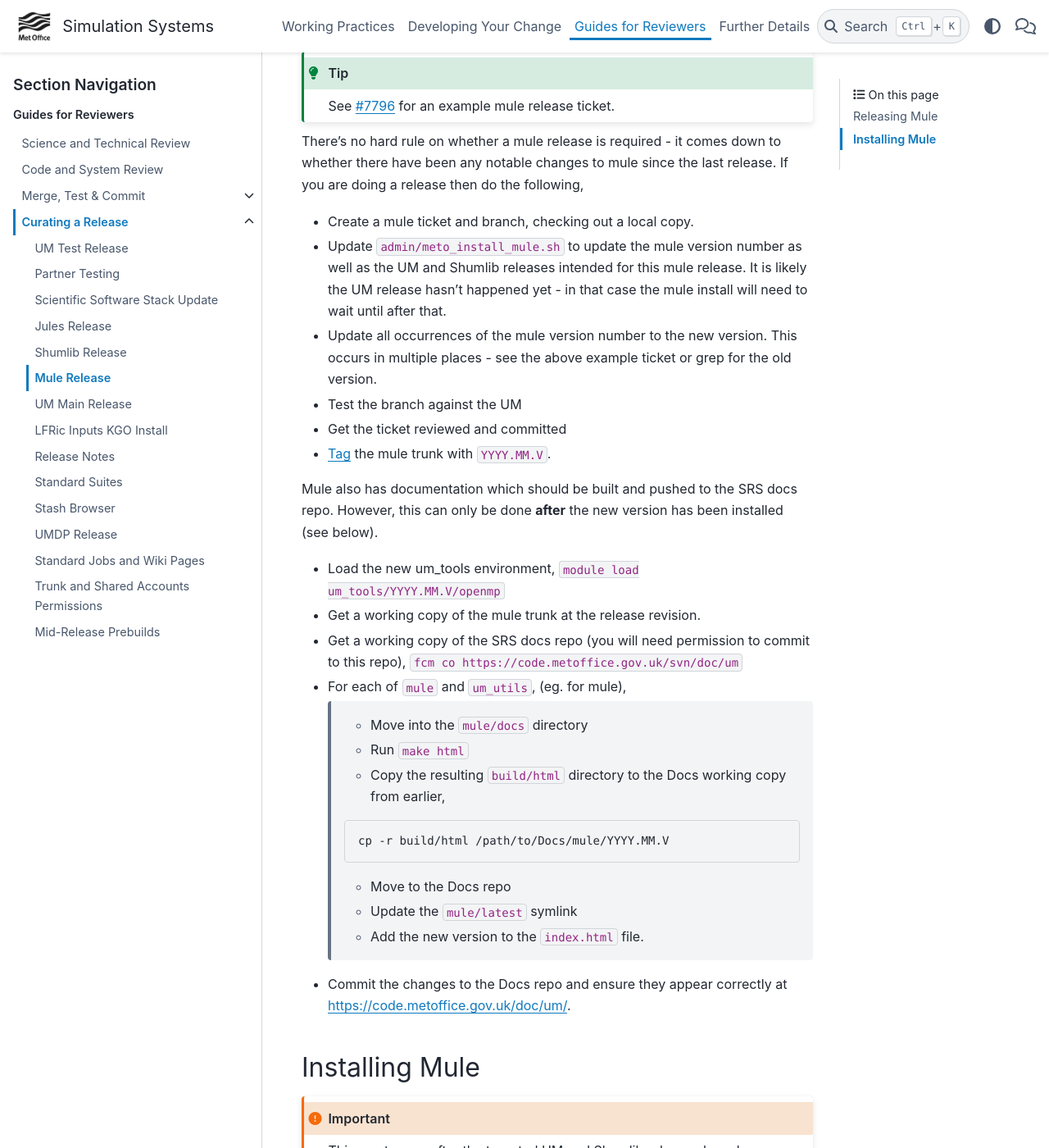
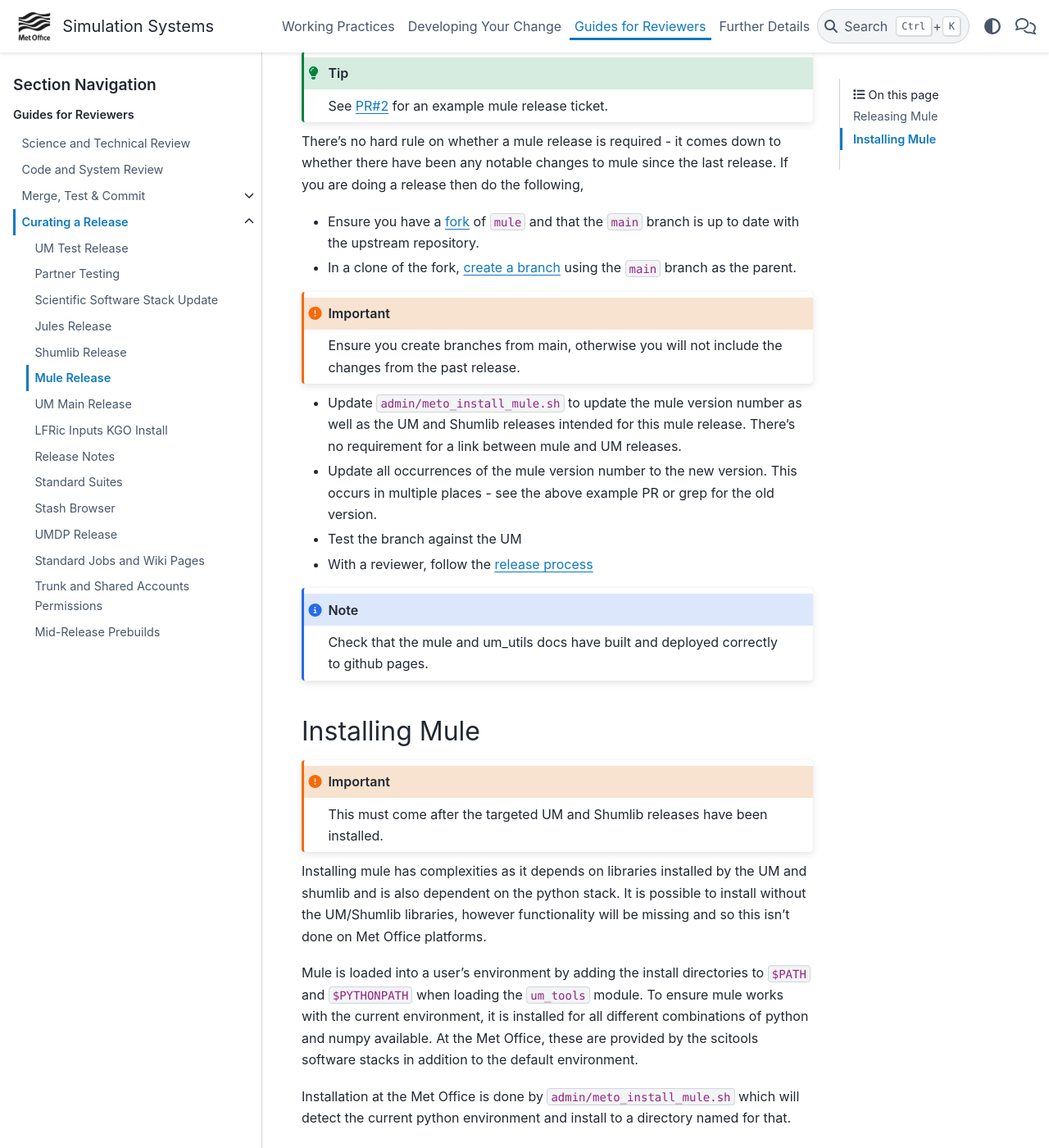
Before and after one commit to MetOffice/simulation-systems, a Sphinx documentation site: the page built from source/Reviewers/releases/mule_release.rst, in a window 1280 px wide and 1400 px high, scrolled down 330 px. Shown: the whole window at 82% size. Built offline with Sphinx 7.4.7 and the PyData theme 0.15.4, drawn with Linux system fonts in a browser that asks for light colours; some of the changed text lies outside the part shown.

Commit message:
mule,shumlib,jules

```diff
--- a/source/Reviewers/releases/mule_release.rst
+++ b/source/Reviewers/releases/mule_release.rst
@@ -14,51 +14,36 @@ Releasing Mule
 
 .. tip::
 
-    See `#7796 <https://code.metoffice.gov.uk/trac/um/ticket/7796>`__ for an
-    example mule release ticket.
+    See `PR#2 <https://github.com/MetOffice/mule/pull/2>`__ for an example mule
+    release ticket.
 
 There's no hard rule on whether a mule release is required - it comes down to
 whether there have been any notable changes to mule since the last release. If
 you are doing a release then do the following,
 
-* Create a mule ticket and branch, checking out a local copy.
+* Ensure you have a :ref:`fork <forking>` of ``mule`` and that the ``main``
+  branch is up to date with the upstream repository.
+* In a clone of the fork, :ref:`create a branch <create_branch>` using the
+  ``main`` branch as the parent.
+
+.. important::
+
+    Ensure you create branches from main, otherwise you will not include the
+    changes from the past release.
+
 * Update ``admin/meto_install_mule.sh`` to update the mule version number as
-  well as the UM and Shumlib releases intended for this mule release. It is
-  likely the UM release hasn't happened yet - in that case the mule install
-  will need to wait until after that.
+  well as the UM and Shumlib releases intended for this mule release. There's no
+  requirement for a link between mule and UM releases.
 * Update all occurrences of the mule version number to the new version. This
-  occurs in multiple places - see the above example ticket or grep for the old
+  occurs in multiple places - see the above example PR or grep for the old
   version.
 * Test the branch against the UM
-* Get the ticket reviewed and committed
-* :ref:`Tag <reference-tagging>` the mule trunk with ``YYYY.MM.V``.
+* With a reviewer, follow the :ref:`release process <github-releases>`
 
-Mule also has documentation which should be built and pushed to the SRS docs
-repo. However, this can only be done **after** the new version has been
-installed (see below).
+.. note::
 
-* Load the new um_tools environment, ``module load um_tools/YYYY.MM.V/openmp``
-* Get a working copy of the mule trunk at the release revision.
-* Get a working copy of the SRS docs repo (you will need permission to commit
-  to this repo), ``fcm co https://code.metoffice.gov.uk/svn/doc/um``
-* For each of ``mule`` and ``um_utils``, (eg. for mule),
-
-    * Move into the ``mule/docs`` directory
-    * Run ``make html``
-    * Copy the resulting ``build/html`` directory to the Docs working copy from
-      earlier,
-
-    .. code-block:: shell
-
-        cp -r build/html /path/to/Docs/mule/YYYY.MM.V
-
-    * Move to the Docs repo
-    * Update the ``mule/latest`` symlink
-    * Add the new version to the ``index.html`` file.
-
-* Commit the changes to the Docs repo and ensure they appear correctly at
-  `<https://code.metoffice.gov.uk/doc/um/>`__.
-
+    Check that the mule and um_utils docs have built and deployed correctly to
+    github pages.
 
 Installing Mule
 ---------------
@@ -88,14 +73,15 @@ To install at the Met Office
 
 * Login as umadmin
 * Move to or create ``$UMDIR/mule/mule-YYYY.MM.V``
-* Get a copy of the install script, ``fcm export
-  fcm:mule.xm_tr/admin/meto_install_mule.sh@YYYY.MM.V``
+* Get a clone of the mule repo. Use the https source for this as the shared
+  account doesn't have ssh access to github.
 * Run the install script without any modules loaded (this will install for the
-  system python), ``./meto_install_mule.sh``
+  system python), ``./mule/admin/meto_install_mule.sh``
 * For all desired scitools modules, load the module and then rerun the install
   script. Try and do this for all production/preproduction stacks as well as
   the current default previous, current and next modules.
-* Repeat these steps on the EXAB, EXCD, and EXZ.
+* Repeat these steps on the EXAB, EXCD, and EXZ. As of ``2025.10.1`` this will
+  no longer install for the system python on the EXs.
 
 Once mule has been installed, we also need to add the modulefiles to their
 location in ``$UMDIR/modules/modulefiles/um_tools/YYYY.MM.V``. This is most
--- a/source/Reviewers/releases/um_main_release.rst
+++ b/source/Reviewers/releases/um_main_release.rst
@@ -3,8 +3,8 @@
 UM Main Release
 ===============
 
-Create Create Branches
-----------------------
+Create Branches
+---------------
 
 Ensure you have a :ref:`fork <forking>` of both the ``um`` and ``um_meta``
 repositories, and that the ``main`` branches in each are up to date with the
```
Also changed, not shown: source/Reviewers/releases/jules_release.rst (+18 -53 lines), source/Reviewers/releases/shumlib_release.rst (+15 -6 lines).
